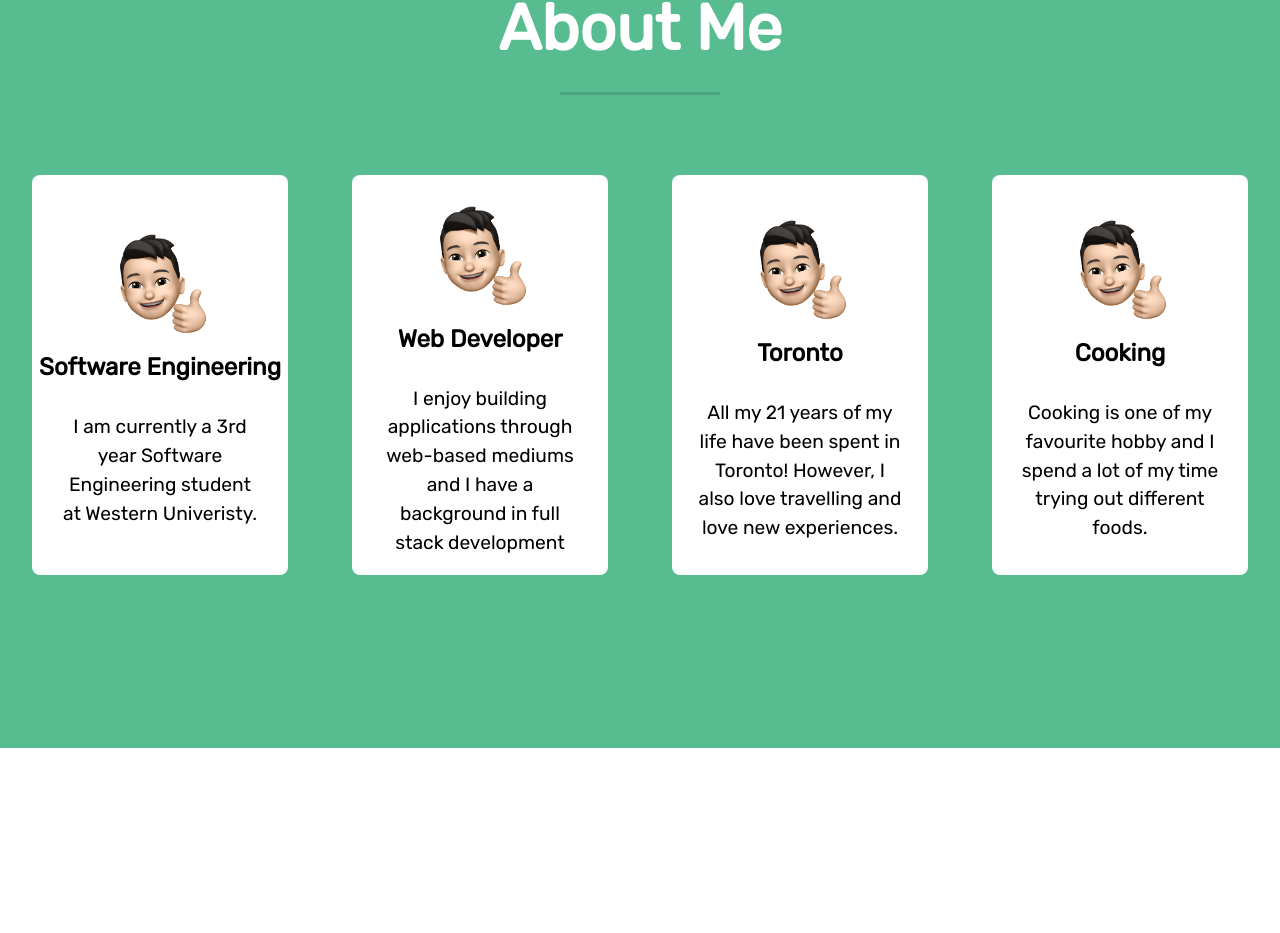
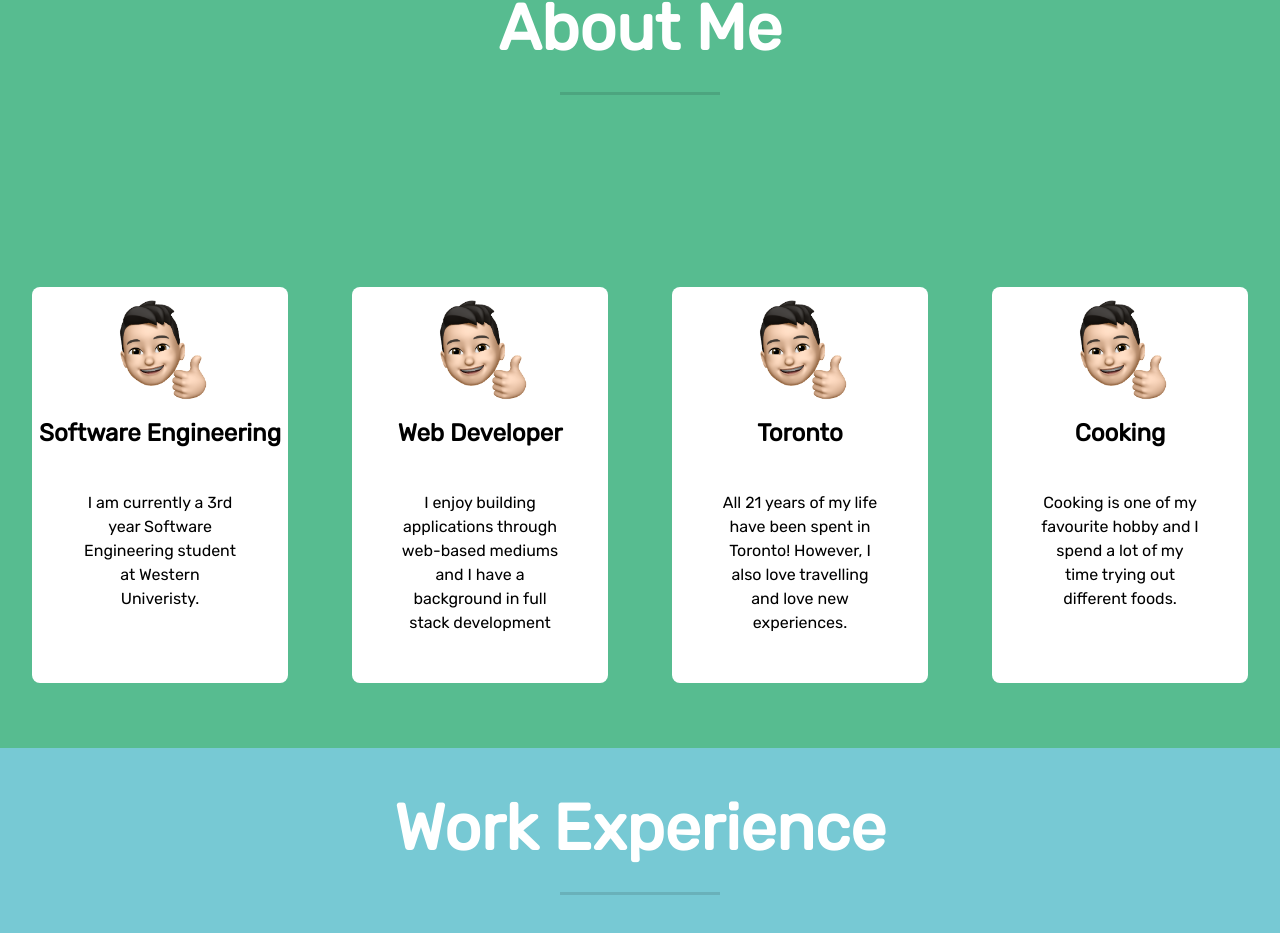
Before and after one commit to slin349/PersonalWebsite, a React (Create React App) app in the folder personal-website/: page / in a window 1280 px wide. Shown: the part 852-1785 px from the top of the page. Before the commit the page ends 1600 px from the top, so only its background shows below. Built offline with nearby package versions, Linux system fonts and the light colour scheme.

Commit message:
work card almost done

```diff
--- a/personal-website/src/components/AboutMeCard.jsx
+++ b/personal-website/src/components/AboutMeCard.jsx
@@ -1,7 +1,7 @@
 import { Grid, Typography } from '@mui/material';
 import { makeStyles } from '@mui/styles';
 import React from 'react'
-import { styles } from '../styleobjects/LandingPage';
+import { styles } from '../styleobjects/styles';
 
 const useStyle = makeStyles(styles)
 
@@ -9,7 +9,7 @@ const AboutMeCard = ({ datainfo }) => {
     const classes = useStyle();
 
     return (
-        <Grid item className={classes.aboutMeCard}>
+        <Grid className={classes.aboutMeCard}>
             <img src={datainfo.img} alt='tiny-img' className={classes.aboutMeImage} />
             <Typography className={classes.aboutMeTitleText}>{datainfo.title}</Typography>
             <Typography className={classes.aboutMeDescription}>{datainfo.description}</Typography>
--- a/personal-website/src/components/LandingPage.jsx
+++ b/personal-website/src/components/LandingPage.jsx
@@ -1,10 +1,11 @@
 import React from 'react'
 import { Button, Divider, Grid, Typography } from '@mui/material';
-import { styles } from '../styleobjects/LandingPage';
+import { styles } from '../styleobjects/styles';
 import { makeStyles } from '@mui/styles';
-import { data } from '../data/data';
+import { aboutMeData, workData } from '../data/data';
 import memoji from '../images/memoji.png';
 import AboutMeCard from './AboutMeCard';
+import WorkCard from './WorkCard';
 
 const useStyle = makeStyles(styles)
 
@@ -12,8 +13,8 @@ const LandingPage = () => {
     const classes = useStyle();
 
     return (
-        <>
-            <Grid className={classes.pageContainer}>
+        <Grid>
+            <Grid className={classes.firstPageContainer}>
                 <Grid container direction='row' className={classes.firstPageContentContainer}>
                     <Grid xs={3} item className={classes.image}>
                         <img src={memoji} alt='self-portrait' />
@@ -50,12 +51,25 @@ const LandingPage = () => {
                     <Divider className={classes.divider} />
                 </Grid>
                 <Grid className={classes.aboutMeTextContainer}>
-                    {data.map((datainfo) => (
-                        <AboutMeCard datainfo={datainfo} />
+                    {aboutMeData.map((datainfo, index) => (
+                        <AboutMeCard key={index} datainfo={datainfo} />
                     ))}
                 </Grid>
             </Grid>
-        </>
+            <Grid className={classes.pageThreeContainer}>
+                <Grid className={classes.aboutMeTitleContainer}>
+                    <Typography className={classes.aboutMeTitle}>
+                        Work Experience
+                    </Typography>
+                    <Divider className={classes.divider} />
+                </Grid>
+                <Grid className={classes.workCardsContainer}>
+                    {workData.map((workdata, index) => (
+                        <WorkCard key={index} workData={workdata} />
+                    ))}
+                </Grid>
+            </Grid>
+        </Grid>
     )
 };
 
--- /dev/null
+++ b/personal-website/src/components/WorkCard.jsx
@@ -0,0 +1,37 @@
+import { Grid, Typography } from '@mui/material';
+import { makeStyles } from '@mui/styles';
+import React from 'react'
+import { styles } from '../styleobjects/styles';
+
+const useStyle = makeStyles(styles)
+
+const WorkCard = ({ workData }) => {
+    const classes = useStyle();
+
+    return (
+        <Grid className={classes.workCard}>
+            <Grid className={classes.workCardImageContainer}>
+                <img src={workData.img} className={classes.workCardImage} alt='workImage' />
+            </Grid>
+            <Grid className={classes.workCardContent}>
+                <Typography className={classes.workCardTitle}>
+                    {workData.title}
+                </Typography>
+                <Typography className={classes.workCardRole}>
+                    {workData.role}
+                </Typography>
+                <Typography className={classes.workCardLocation}>
+                    {workData.location}
+                </Typography>
+                <Typography className={classes.workCardDate}>
+                    {workData.date}
+                </Typography>
+                <Typography className={classes.workCardDescription}>
+                    {workData.description}
+                </Typography>
+            </Grid>
+        </Grid>
+    )
+}
+
+export default WorkCard;
--- a/personal-website/src/data/data.js
+++ b/personal-website/src/data/data.js
@@ -1,6 +1,6 @@
 import memoji from '../images/memoji.png';
 
-export const data = [
+export const aboutMeData = [
     {
         img: memoji,
         title: 'Software Engineering',
@@ -14,7 +14,7 @@ export const data = [
     {
         img: memoji,
         title: 'Toronto',
-        description: 'All my 21 years of my life have been spent in Toronto! However, I also love travelling and love new experiences.',
+        description: 'All 21 years of my life have been spent in Toronto! However, I also love travelling and love new experiences.',
     },
     {
         img: memoji,
@@ -22,3 +22,14 @@ export const data = [
         description: 'Cooking is one of my favourite hobby and I spend a lot of my time trying out different foods.',
     },
 ];
+
+export const workData = [
+    {
+        img: memoji,
+        title: 'Geotab',
+        role: 'Web Developer Interm',
+        location: 'Oakville, Ontario',
+        date: 'May 2021 - Present',
+        description: 'asdasd'
+    }
+];
--- a/personal-website/src/styleobjects/LandingPage.js
+++ b/personal-website/src/styleobjects/styles.js
@@ -1,5 +1,5 @@
 export const styles = {
-    pageContainer: {
+    firstPageContainer: {
         height: '100vh',
         display: 'flex',
         backgroundColor: '#77C9D4',
@@ -74,17 +74,17 @@ export const styles = {
         width: '100%',
         display: 'flex',
         justifyContent: 'center',
-        marginTop: '3rem',
+        marginTop: '10rem',
     },
     aboutMeCard: {
         display: 'flex',
         flexDirection: 'column',
         borderRadius: '0.5rem',
-        height: '25rem',
+        maxHeight: '25rem',
         width: '20rem',
         margin: '2rem',
         backgroundColor: 'white',
-        justifyContent: 'center',
+        textAlign: 'center',
         alignItems: 'center',
     },
     aboutMeImage: {
@@ -93,12 +93,61 @@ export const styles = {
     },
     aboutMeTitleText: {
         fontSize: '1.5rem',
+        width: '100%',
         fontWeight: '600',
-        height: '4rem',
+        marginBottom: '2.5rem',
     },
     aboutMeDescription: {
+        fontSize: '1rem',
+        height: '12rem',
+        margin: '0rem 3rem',
+    },
+    pageThreeContainer: {
+        height: '100vh',
+        display: 'flex',
+        flexDirection: 'column',
+        backgroundColor: '#77C9D4',
+    },
+    workCardsContainer: {
+        display: 'flex',
+        flexDirection: 'column',
+        height: '100%',
+        alignItems: 'center',
+        justifyContent: 'center',
+    },
+    workCard: {
+        display: 'flex',
+        width: '50rem',
+        height: '25rem',
+        border: '0.1rem solid black',
+        borderRadius: '0.5rem',
+        margin: '3rem 0rem',
+    },
+    workCardImageContainer: {
+        width: '50%',
+        margin: 'auto',
+        textAlign: 'center',
+    },
+    workCardImage: {
+        width: '15rem',
+        height: '15rem',
+    },
+    workCardContent: {
+        width: '50%',
+    },
+    workCardTitle: {
+        fontSize: '1.6rem',
+    },
+    workCardRole: {
+        fontSize: '1.4rem',
+    },
+    workCardLocation: {
         fontSize: '1.2rem',
-        width: '80%',
-        textAlign: 'center',
+    },
+    workCardDate: {
+        fontSize: '1.2rem',
+    },
+    workCardDescription: {
+        fontSize: '1.2rem',
     }
 }
```
